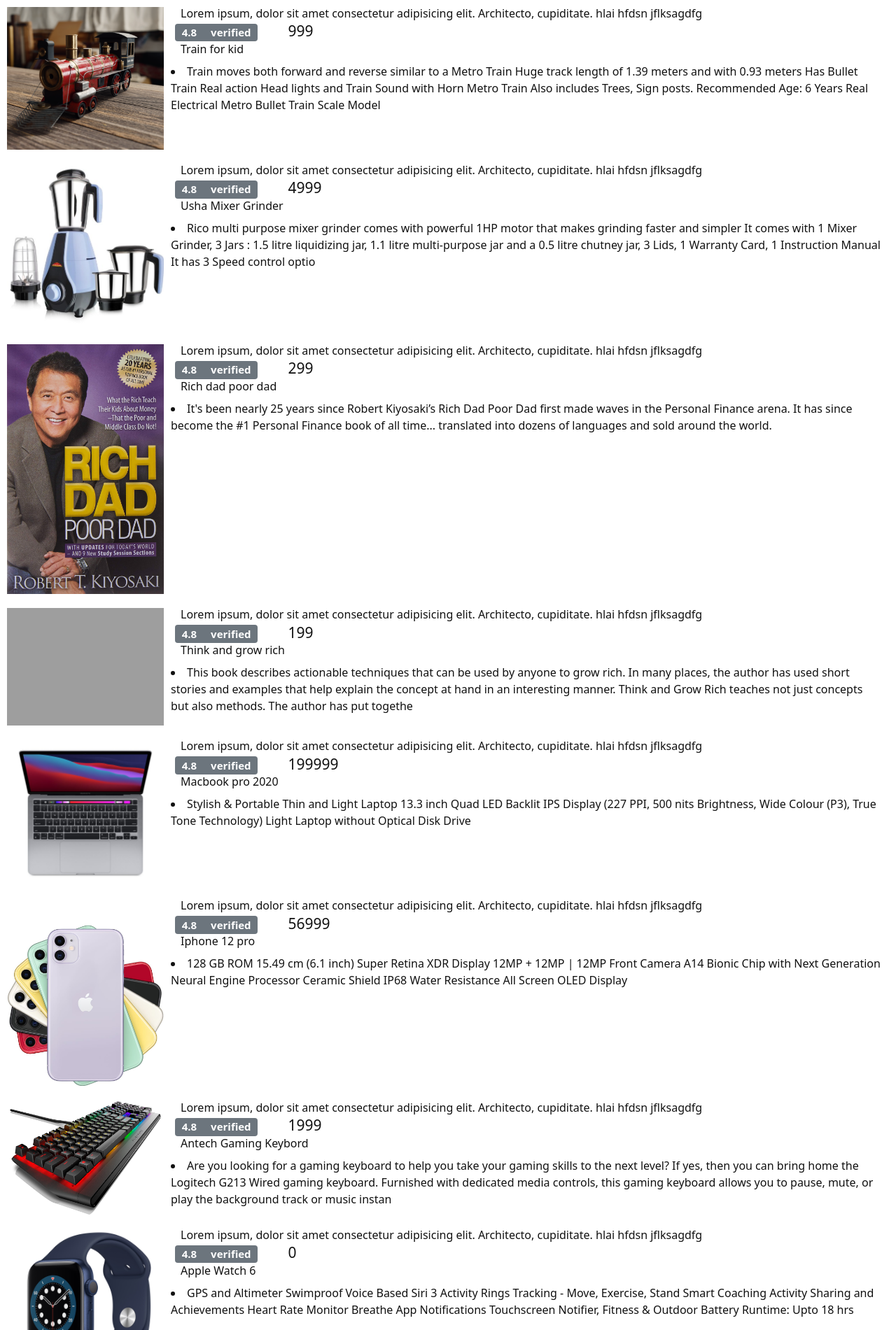
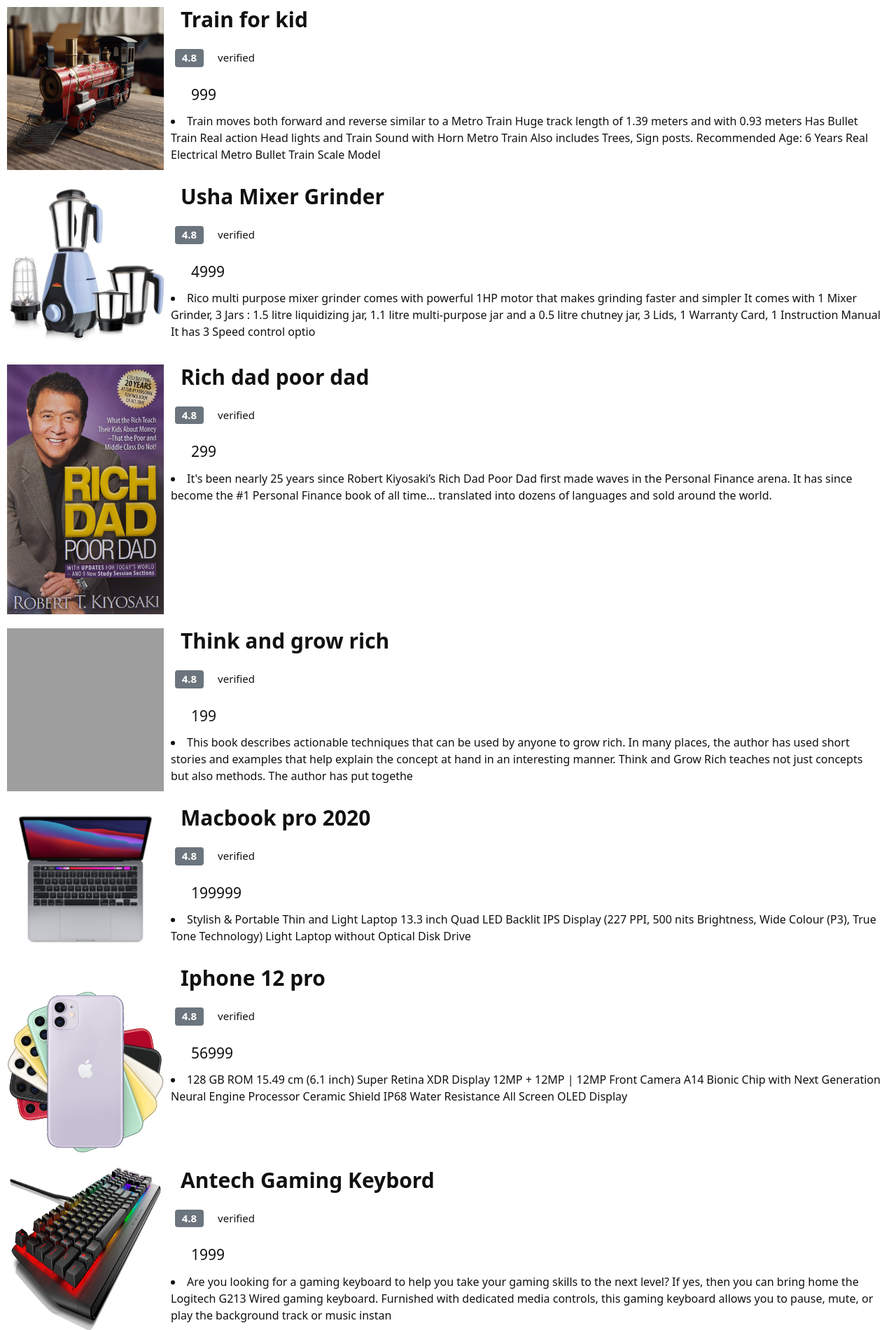
Before and after one commit to reo127/ecomm, a Django app: template templates/core/search.html in a window 1280 px wide. Shown: the part 56-1957 px from the top of the page at 70% size. Run offline with Django 3.2, Linux system fonts and the light colour scheme; the template is opened without the code that fills it: values that come from a table or form of the project are taken from there, others are empty; data comes from the database, SQL or seed files in the repository; grey boxes are pictures that could not be loaded.

Commit message:
Modefy some styling in search result of product

```diff
--- a/templates/core/cart.html
+++ b/templates/core/cart.html
@@ -13,10 +13,6 @@
       <div class="flex flex-wrap -m-4">
          {% for prod in prod %}
          <div class="lg:w-1/4 md:w-1/2 p-4 w-full">
-            <!-- <a class="block relative h-48 rounded overflow-hidden">
-               <img alt="ecommerce" class="object-cover object-center w-full h-full block"
-                  src="../../media/core/images/1">
-            </a> -->
             <div class="mt-4">
                <h2 class="text-gray-900 title-font text-lg font-medium">{{prod.product_name}}</h2>
                <p class="mt-1">{{prod.price}}</p>
--- a/templates/core/search.html
+++ b/templates/core/search.html
@@ -14,13 +14,11 @@
             <div class="product">
                 <img src="/media/{{i.images}}">
                 <div class="Product_details">
-                    <h3 class="ms-4">Lorem ipsum, dolor sit amet consectetur adipisicing elit. Architecto, cupiditate. hlai hfdsn
-                        jflksagdfg</h3>
-                    <span class="badge bg-secondary">4.8
-                    <span class="material-icons-outlined"
-                            class="icon">verified</span></span> <span class="prise">{{i.price}}</span>
+                    <h1 class="ms-4" style="font-size: 30px;"><b>{{i.product_name}}</b></h1>
+                    <span class="badge bg-secondary my-4">4.8</span>
+                    <span class="material-icons-outlined " class="icon">verified</span>
                     <br>
-                <h1 class="ms-4">{{i.product_name}}</h1>
+                    <span class="prise my-2" style="position: relative; left: -2;">{{i.price}}</span>
                     <ul>
                         <li>{{i.desc}}</li>
                     </ul>
```
